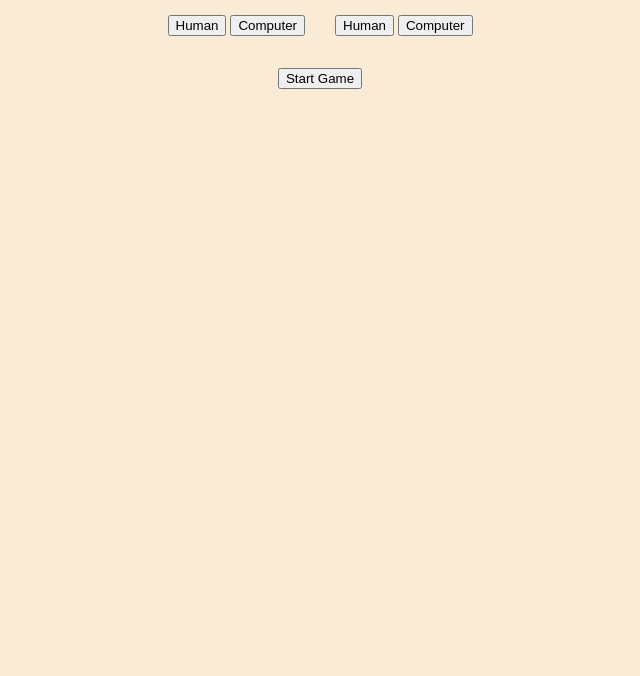
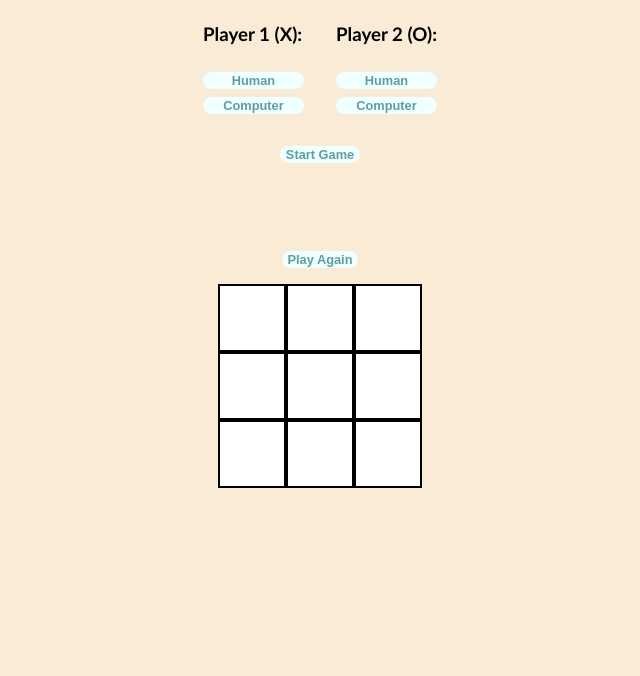
Before and after one commit to mmustafa93/tic-tac-toe, a plain HTML site: page index.html in a window 1280 px wide. Shown: the part 124-800 px from the top of the page, without its empty margins (320-960 px from the left). Drawn offline with Linux system fonts and the light colour scheme.

Commit message:
Update HTML and CSS for the final layout

```diff
--- a/index.html
+++ b/index.html
@@ -29,7 +29,7 @@
         <section class="player-turn"></section>
         <section class="winner-declaration">
             <h2></h2>
-            <button class="hidden">Play Again</button>
+            <button class="">Play Again</button>
         </section>
         <section class="game-board">
             <div class="square">
--- a/style.css
+++ b/style.css
@@ -1,29 +1,84 @@
 body {
     background-color: antiquewhite;
+    font-family: 'Trebuchet MS', 'Lucida Sans Unicode', 'Lucida Grande', 'Lucida Sans', Arial, sans-serif;
 }
 
 header {
     text-align: center;
+    padding: 2rem 2rem 0.2rem 2rem;
 }
 
 main {
     display: flex;
+    flex-direction: column;
     justify-content: center;
+    align-items: center;
+    padding: 0.2rem;
+}
+
+button {
+    color: cadetblue;
+    font-weight: bold;
+    font-size: 0.8rem;
+    background-color: azure;
+    border-radius: 1.2rem;
+    border: none;
 }
 
 .pre-game-setup {
     display: flex;
     flex-direction: column;
     align-items: center;
+    justify-content: center;
+    gap: 2rem;
+    margin-bottom: 2rem;
 }
+
 .pre-game-setup div {
     display: grid;
     grid-template-columns: 1fr 1fr;
-    gap: 30px;
+    gap: 2rem;
 }
 
-.pre-game-setup > button {
-    margin-top: 2rem;
+.choose-player-type {
+    display: flex;
+    flex-direction: column;
+    margin: 0;
+    padding: 0;
+    gap: 0.5rem;
+}
+
+.winner-declaration {
+    margin-top: 1rem;
+    display: flex;
+    flex-direction: column;
+}
+
+.game-board {
+    display: grid;
+    grid-template-columns: repeat(3, 1fr);
+    margin-top: 1rem;
+    background-color: white;
+    border: none;
+}
+
+.square {
+    display: flex;
+    justify-content: center;
+    align-items: center;
+    font-size: 2rem;
+    border: 2px solid black;
+    cursor: pointer;
+    width: 4rem;
+    height: 4rem;
+}
+
+span {
+    font-size: 3rem;
+}
+
+.square:hover {
+    background-color: lightgray;
 }
 
 .hidden {
```
